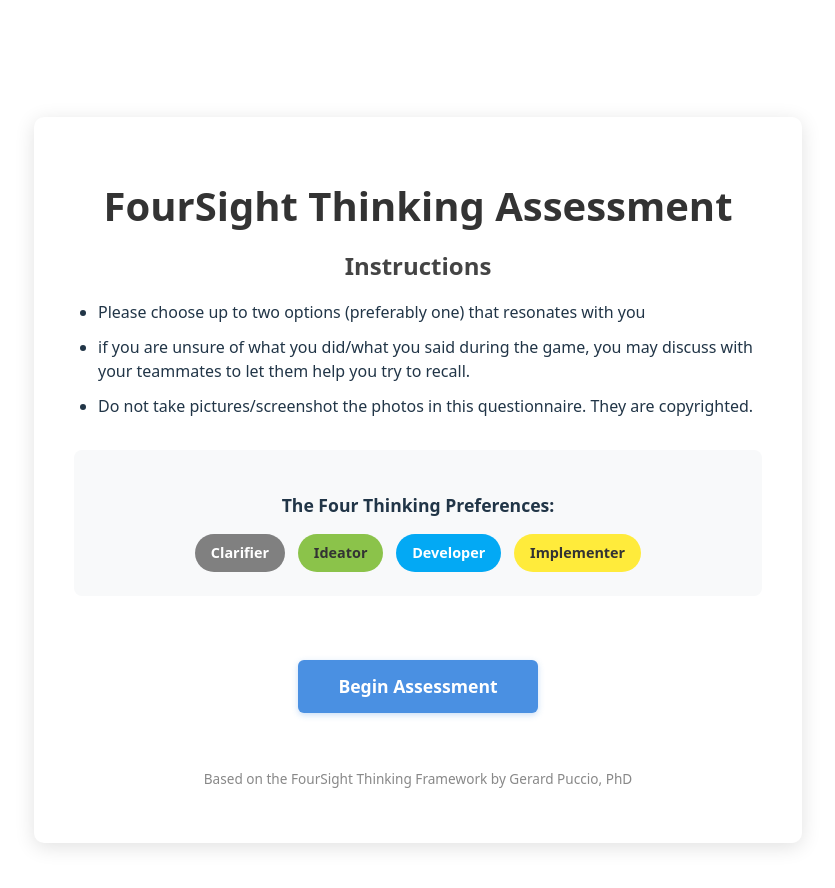
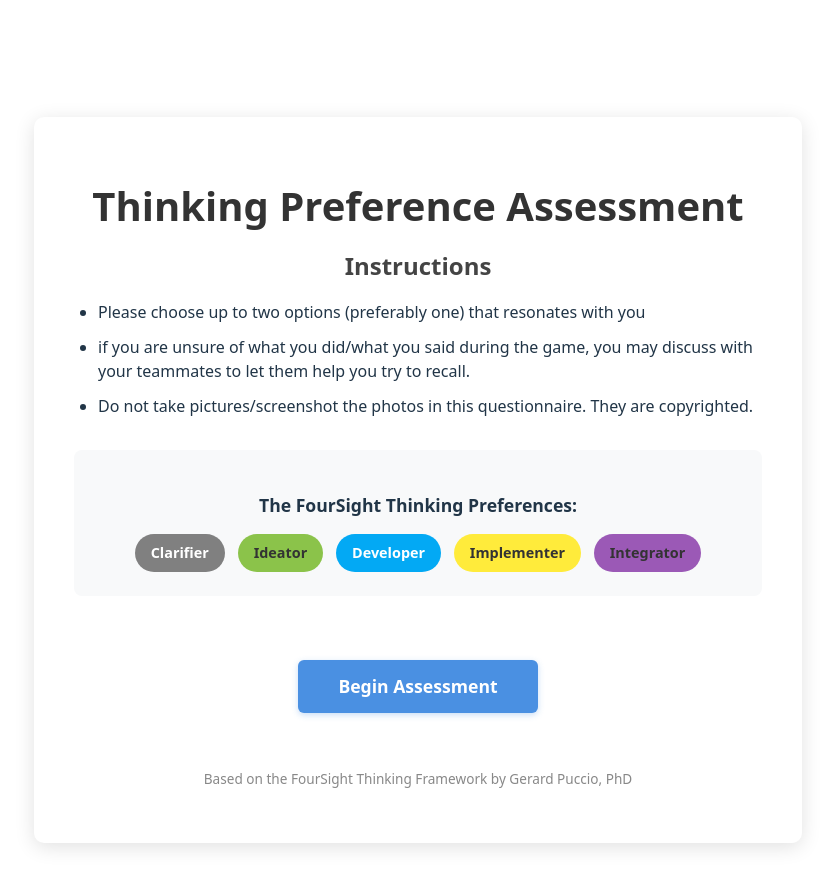
Before and after one commit to zaclan/foursightsurvey, a React (Vite) app: page / in a window 1280 px wide. Shown: the top 888 px of the page, without its empty margins (222-1057 px from the left). Built offline with nearby package versions, Linux system fonts and the light colour scheme; no server answers; what chartjs-plugin-datalabels would draw is missing.

Commit message:
fixed minor changes to startpage

```diff
--- a/src/App.css
+++ b/src/App.css
@@ -138,6 +138,11 @@
 .type-chip.implementer {
   background-color: #ffeb3b; /* Changed from red to yellow */
   color: #333; /* Added dark text for better contrast on yellow background */
+}
+
+.type-chip.integrator {
+  background-color: #9b59b6;
+  color: #333;
 }
 
 .start-button {
--- a/src/components/StartPage.tsx
+++ b/src/components/StartPage.tsx
@@ -8,7 +8,7 @@
   return (
     <div className="start-page">
       <div className="start-card">
-        <h1>FourSight Thinking Assessment</h1>
+        <h1>Thinking Preference Assessment</h1>
 
         <div className="instructions">
           <h2>Instructions</h2>
@@ -19,12 +19,13 @@
           </ul>
 
           <div className="types-preview">
-            <h3>The Four Thinking Preferences:</h3>
+            <h3>The FourSight Thinking Preferences:</h3>
             <div className="type-chips">
               <div className="type-chip clarifier">Clarifier</div>
               <div className="type-chip ideator">Ideator</div>
               <div className="type-chip developer">Developer</div>
               <div className="type-chip implementer">Implementer</div>
+              <div className='type-chip integrator'>Integrator</div>
             </div>
           </div>
         </div>
```
